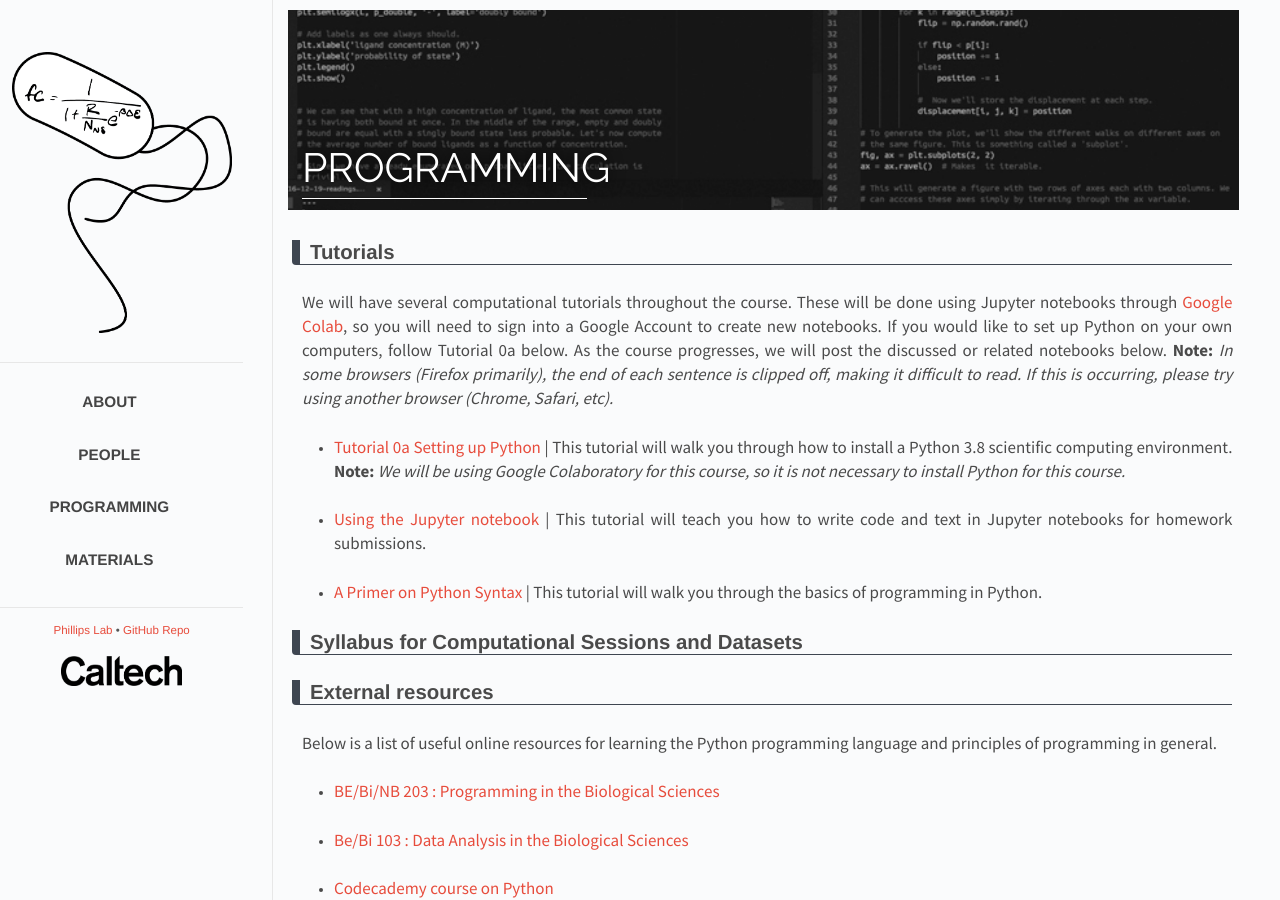
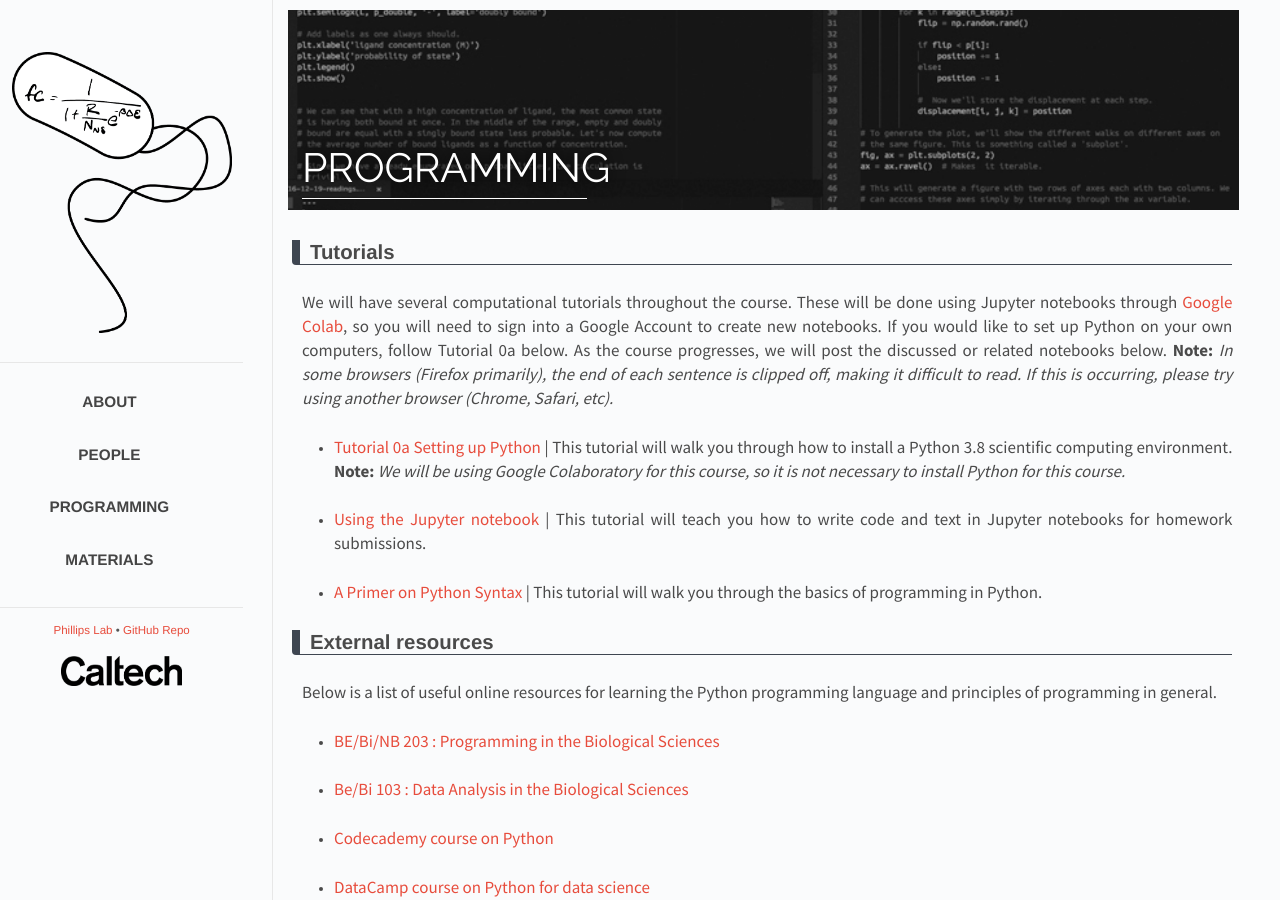
Before and after one commit to RPGroup-PBoC/pboc22_heidelberg, a Jekyll site: the page built from _posts/2022-01-29-code.md, in a window 1280 px wide. Built offline with Jekyll 4.4.1, drawn with Linux system fonts in a browser that asks for light colours.

Commit message:
removed syllabus section

```diff
--- a/_posts/2022-01-29-code.md
+++ b/_posts/2022-01-29-code.md
@@ -43,8 +43,6 @@
   </span>
 
 
-## Syllabus for Computational Sessions and Datasets
-
 
 ## External resources
 
```
